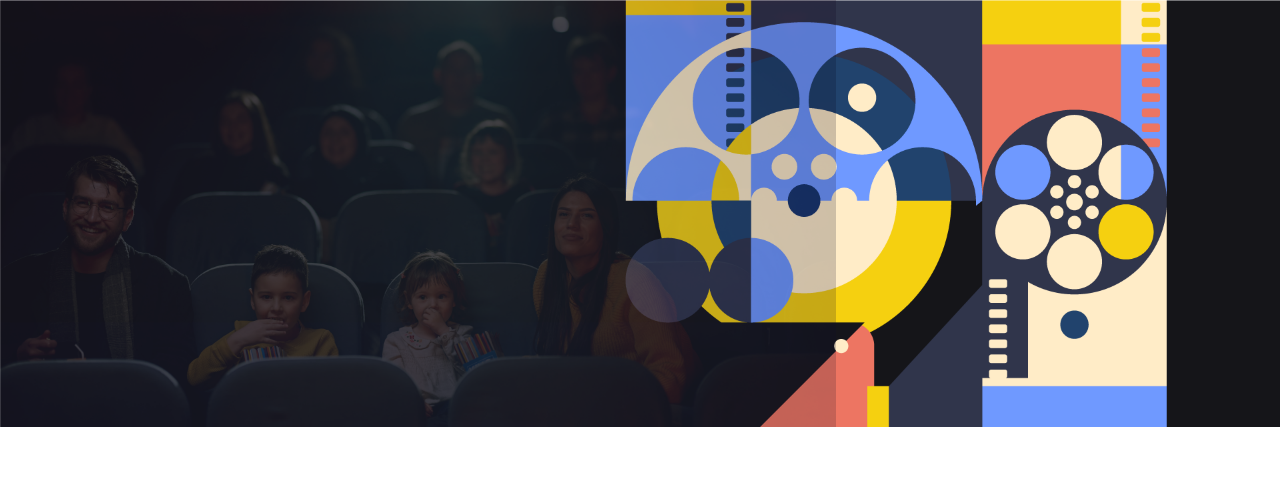
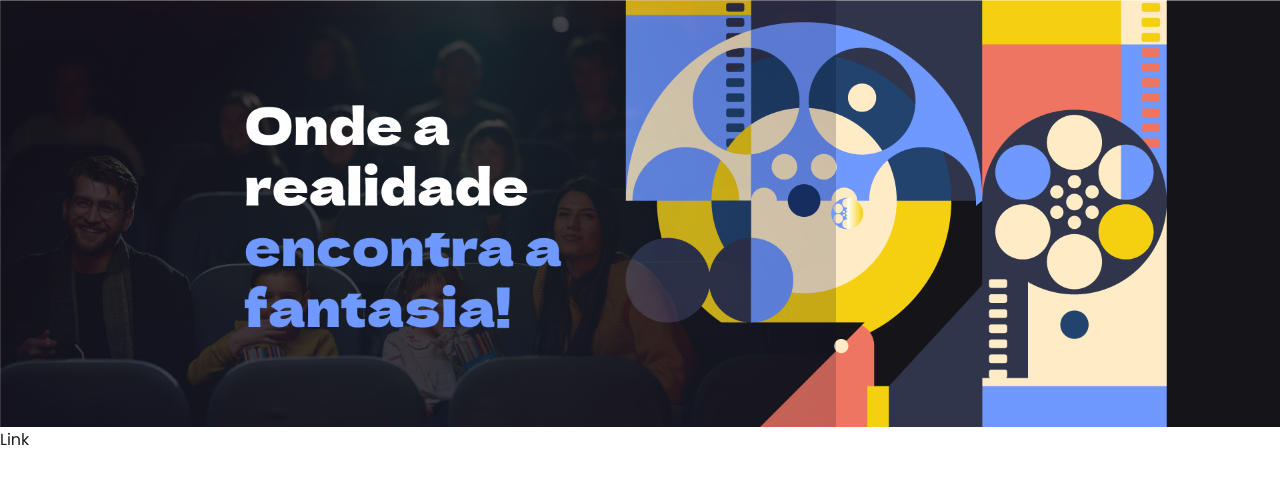
Before and after one commit to J3eff/luz-e-cena, a React (Vite) app: page / in a window 1280 px wide. Shown: the top 484 px of the page. Built offline with nearby package versions, Linux system fonts and the light colour scheme; a web font is replaced by a local one.

Commit message:
Componente Link

```diff
--- a/src/App.tsx
+++ b/src/App.tsx
@@ -1,8 +1,12 @@
 import Banner from "./Banner";
+import Link from "./Link";
 
 function App() {
   return (
-    <Banner src="./banner-desktop.png" alt="Banner" />
+    <>
+      <Banner src="./banner-desktop.png" alt="Banner" />
+      <Link href="/" target="_blank">Link</Link>
+    </>
   )
 }
 
--- /dev/null
+++ b/src/Link/Link.module.css
@@ -0,0 +1,8 @@
+.link {
+    text-decoration: none;
+    color: var(--preto)
+}
+
+.link:hover {
+    transform: scale(1.1);
+}
--- /dev/null
+++ b/src/Link/index.tsx
@@ -0,0 +1,12 @@
+import styles from './Link.module.css'
+import React from 'react';
+
+
+
+const Link = ({ children, ...rest }: React.AnchorHTMLAttributes<HTMLAnchorElement>) => {
+  return (
+   <a {...rest} className={styles.link}>{children}</a>
+  )
+}
+
+export default Link
```
Also changed, not shown: public/banner-desktop.png.
